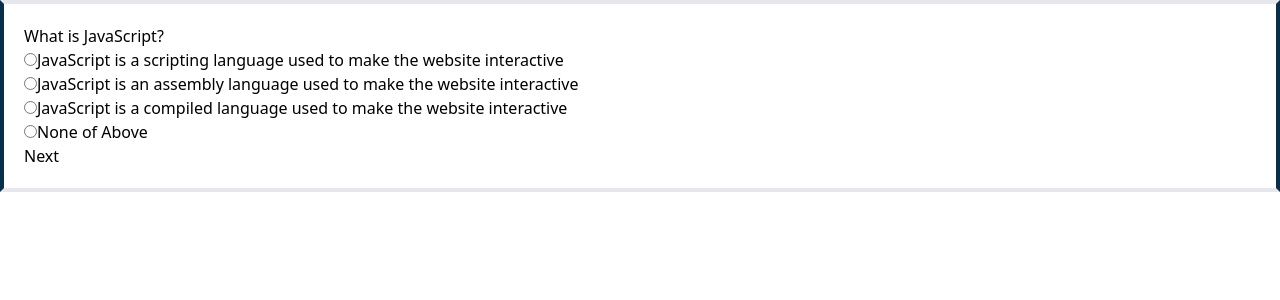
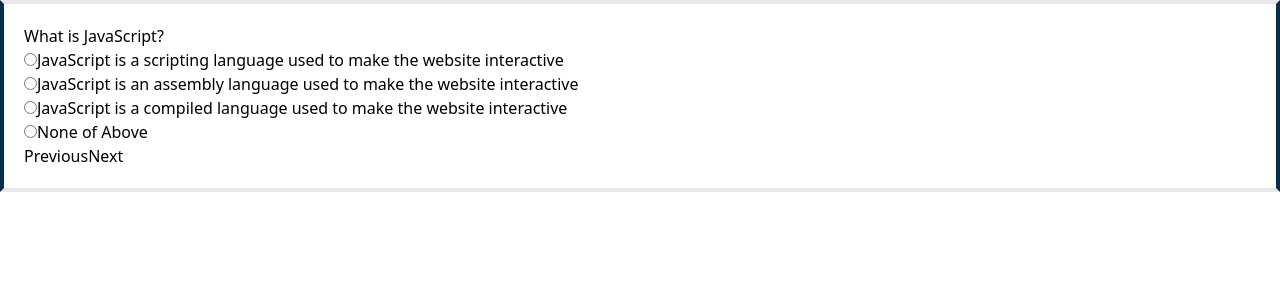
Before and after one commit to OfficialRohitSharma442/Quiz-App-Next-js, a Next.js app: page / in a window 1280 px wide. Shown: the top 300 px of the page. Built offline with nearby package versions, Linux system fonts and the light colour scheme.

Commit message:
adding next Page and privious page funcality

```diff
--- a/pages/index.tsx
+++ b/pages/index.tsx
@@ -29,11 +29,17 @@ const data = [
   }
 ]
 const nextPage = ()=>{
-  if(index<data.length){
+
+  if(index<data.length-1){
     setIndex(index+1);
   }
 }
+const previousPage = ()=>{
 
+  if(index>0){
+    setIndex(index-1);
+  }
+}
   return (
     <>
       <div className="mr-auto align-middle p-5 border-x-sky-950 border-4 border-solid ">
@@ -107,6 +113,7 @@ const nextPage = ()=>{
           })
           }
           </div>
+           <button onClick={previousPage}>Previous</button>
           <button onClick={nextPage}>Next</button>
       </div>
       </>
```
